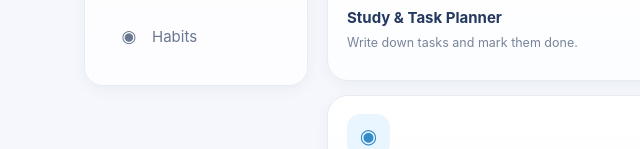
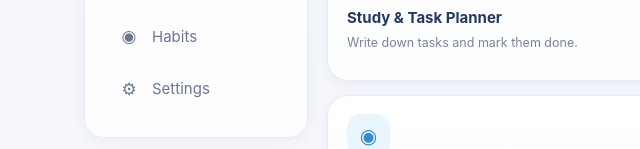
Before and after one commit to chandrabaghel549-sketch/my-daily, a plain HTML site: page index.html in a window 1280 px wide. Shown: the part 651-800 px from the top of the page, 0-640 px from the left. Drawn offline with Linux system fonts and the light colour scheme.

Commit message:
Update index.html

```diff
--- a/index.html
+++ b/index.html
@@ -95,7 +95,7 @@ button:active,.tool:active{transform:scale(.985)}
 <button class="nav" data-page="planner"><span>✓</span> Planner</button>
 <button class="nav" data-page="notes"><span>▤</span> Notes</button>
 <button class="nav" data-page="habits"><span>◉</span> Habits</button>
-</aside>
+<button class="nav" data-page="settings"><span>⚙</span> Settings</button></aside>
 <main class="content">
 <section id="page-home" class="page">
 <div class="section-head"><h3>Your workspace</h3><small>Choose a tool to get started</small></div>
```
